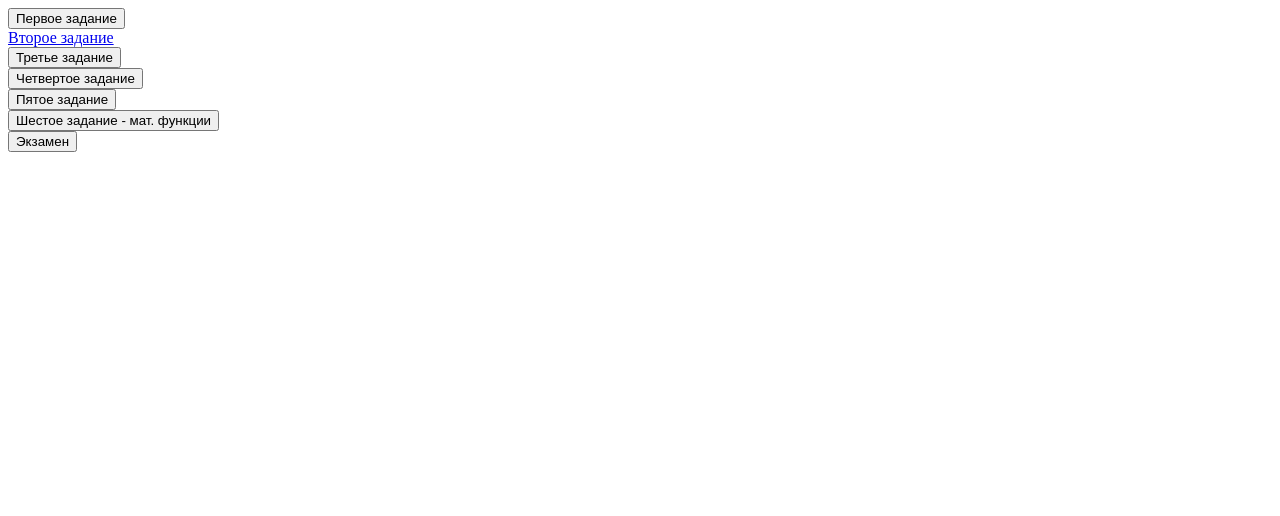
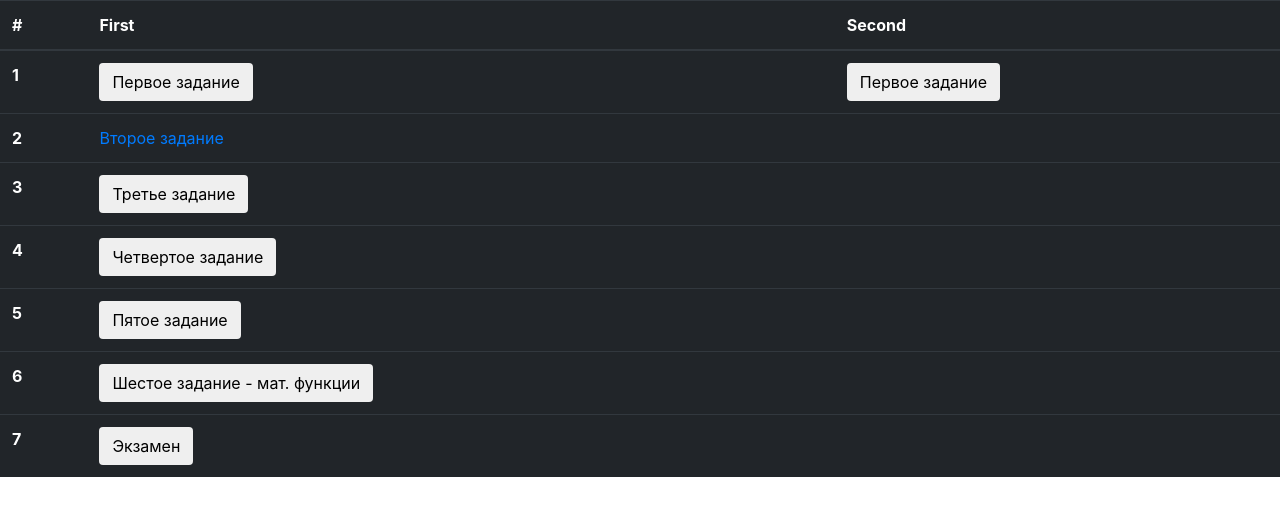
Before and after one commit to EpickFail/homework, a plain HTML site: page index.html in a window 1280 px wide. Drawn offline with nearby package versions, Linux system fonts and the light colour scheme.

Commit message:
homepage

```diff
--- a/index.html
+++ b/index.html
@@ -3,23 +3,84 @@
 <head>
     <meta charset="UTF-8">
     <title>Homework</title>
+    <link rel="stylesheet" href="https://cdn.jsdelivr.net/npm/bootstrap@4.0.0/dist/css/bootstrap.min.css" integrity="sha384-Gn5384xqQ1aoWXA+058RXPxPg6fy4IWvTNh0E263XmFcJlSAwiGgFAW/dAiS6JXm" crossorigin="anonymous">
 </head>
 <body>
-<button id="first" onclick="loadExample()">Первое задание</button>
-<a id="second" href="./semesters/first/examples/second/header.html">Второе задание</a>
-<button id="third" onclick="loadExample()">Третье задание</button>
-<button id="fourth" onclick="loadExample()">Четвертое задание</button>
-<button id="fifth" onclick="loadExample()">Пятое задание</button>
-<button id="sixth" onclick="loadExample()">Шестое задание - мат. функции</button>
-<button id="exam" onclick="loadExample('exam')">Экзамен</button>
+<table class="table table-dark">
+    <thead>
+    <tr>
+        <th scope="col">#</th>
+        <th scope="col">First</th>
+        <th scope="col">Second</th>
+    </tr>
+    </thead>
+    <tbody>
+    <tr>
+        <th scope="row">1</th>
+        <td>
+            <button type="button" class="btn" id="first" onclick="loadExample('first')">Первое задание</button>
+        </td>
+        <td><button type="button" class="btn" id="first" onclick="loadExample('second')">Первое задание</button></td>
+    </tr>
+    <tr>
+        <th scope="row">2</th>
+        <td>
+            <a id="second" href="./semesters/first/examples/second/header.html">Второе задание</a>
+        </td>
+        <td></td>
+    </tr>
+    <tr>
+        <th scope="row">3</th>
+        <td>
+            <button type="button" class="btn" id="third" onclick="loadExample('first')">Третье задание</button>
+        </td>
+        <td></td>
+    </tr>
+    <tr>
+        <th scope="row">4</th>
+        <td>
+            <button type="button" class="btn" id="fourth" onclick="loadExample('first')">Четвертое задание</button>
+        </td>
+        <td></td>
+    </tr>
+    <tr>
+        <th scope="row">5</th>
+        <td>
+            <button type="button" class="btn" id="fifth" onclick="loadExample('first')">Пятое задание</button>
+        </td>
+        <td></td>
+    </tr>
+    <tr>
+        <th scope="row">6</th>
+        <td>
+            <button type="button" class="btn" id="sixth" onclick="loadExample('first')">Шестое задание - мат. функции</button>
+        </td>
+        <td></td>
+    </tr>
+    <tr>
+        <th scope="row">7</th>
+        <td>
+            <button type="button" class="btn" id="exam" onclick="loadExample('first', 'exam')">Экзамен</button>
+        </td>
+        <td></td>
+    </tr>
+    </tbody>
+</table>
+
+
+
+
+
+
+
 <script>
-  function loadExample(type) {
+  function loadExample(semester, type) {
     let url;
     if (type) {
-      url = `./semesters/first/${type}.js`;
+      url = `./semesters/${semester}/${type}.js`;
     } else {
       const example = event.target.id;
-      url = `./semesters/first/examples/${example}.js`;
+      url = `./semesters/${semester}/examples/${example}.js`;
     }
 
     const request = new XMLHttpRequest();
```
